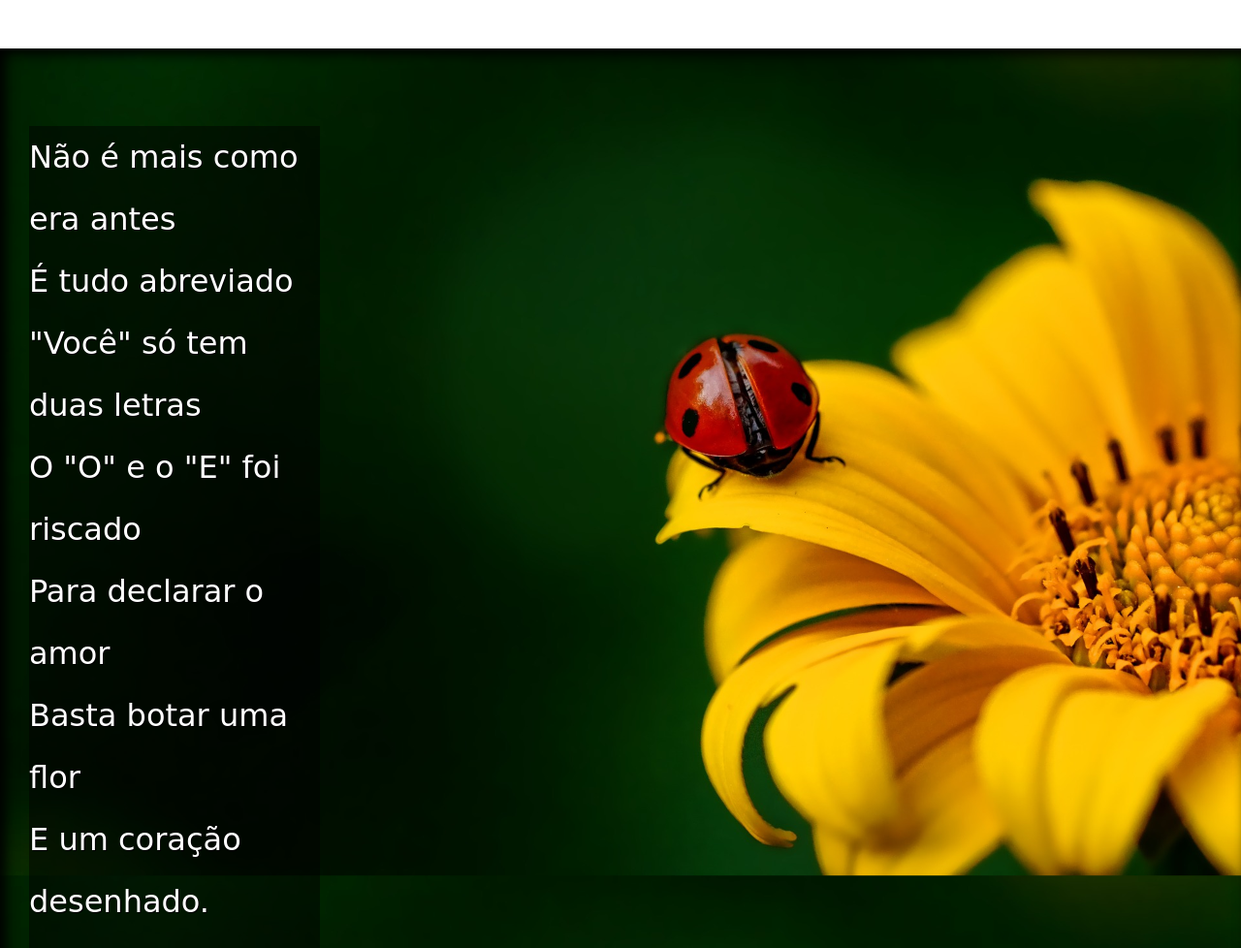
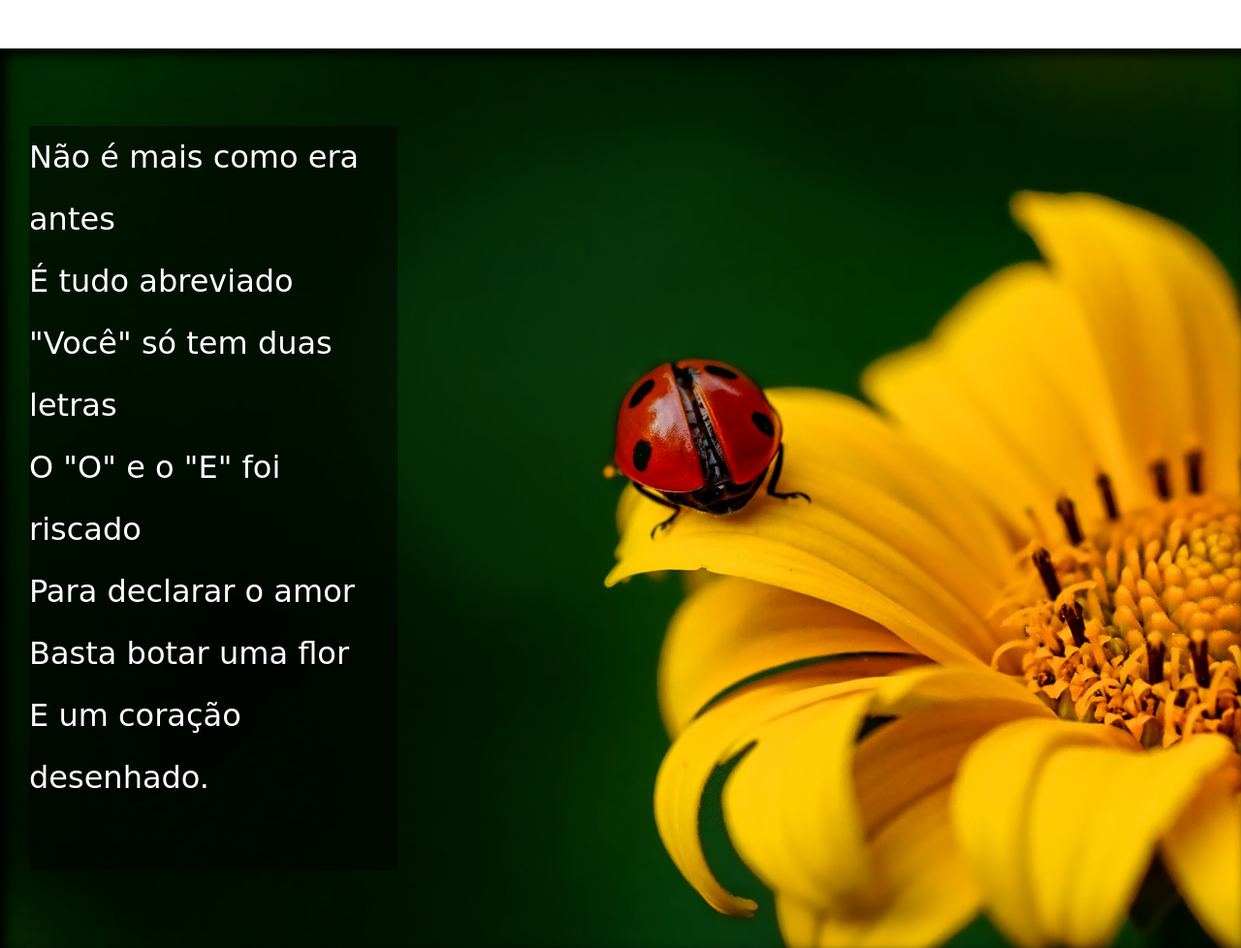
Before and after one commit to b-rim3s/cordel_MiltonNascimento, a plain HTML site: page index.html in a window 1280 px wide. Shown: the part 840-1818 px from the top of the page at 97% size. Drawn offline with Linux system fonts and the light colour scheme; a web font is replaced by a local one.

Commit message:
Update style.css

```diff
--- a/estilo/style.css
+++ b/estilo/style.css
@@ -76,7 +76,7 @@ section.imagem {
 }
 
 section.imagem > p {
-    width: 300px;
+    max-width: 380px;
     background-color: rgba(0, 0, 0, 0.479);
     text-shadow: 1px 1px 0px black;
 }
```
